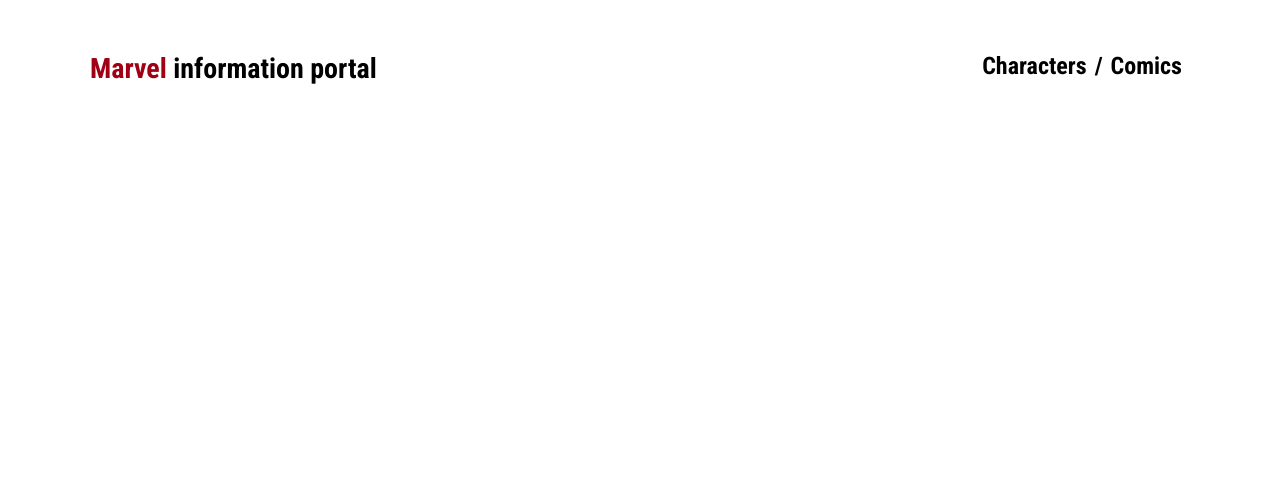
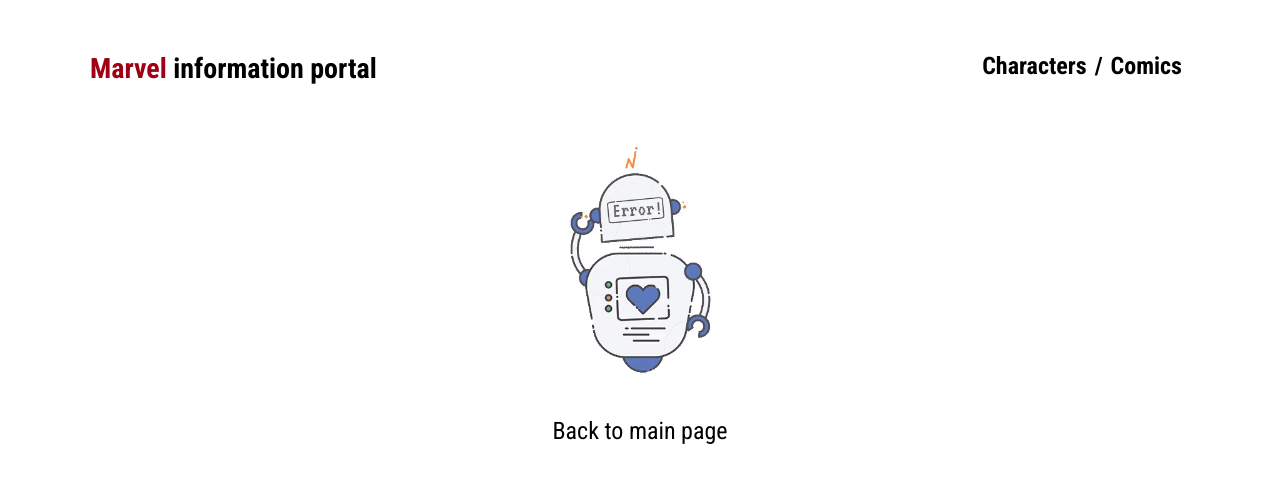
Before and after one commit to Tirsh/Marvel-api-proj, a React (Create React App) app: page /comics/1 in a window 1280 px wide. Shown: the top 482 px of the page. Built offline with nearby package versions, Linux system fonts and the light colour scheme.

Commit message:
react-route-dom 6 migration + page404

```diff
--- a/package.json
+++ b/package.json
@@ -9,7 +9,7 @@
     "prop-types": "^15.8.1",
     "react": "^18.2.0",
     "react-dom": "^18.2.0",
-    "react-router-dom": "^5.3.4",
+    "react-router-dom": "^6.16.0",
     "react-scripts": "5.0.1",
     "web-vitals": "^2.1.4"
   },
--- a/src/components/app/App.js
+++ b/src/components/app/App.js
@@ -1,8 +1,8 @@
-import { BrowserRouter as Router, Route, Switch } from "react-router-dom";
+import { BrowserRouter as Router, Route, Routes } from "react-router-dom";
 
 import AppHeader from "../appHeader/AppHeader";
 import ErrorBoundary from "../errorBoundary/ErrorBoundary";
-import { MainPage, ComicsPage } from "../pages";
+import { MainPage, ComicsPage, Page404 } from "../pages";
 
 const App = () => {
 
@@ -13,14 +13,11 @@ const App = () => {
                     <AppHeader/>
                 </ErrorBoundary>
                 <main>
-                    <Switch>
-                        <Route exact path="/">
-                            <MainPage/>
-                        </Route>
-                        <Route exact path="/comics">
-                            <ComicsPage/>
-                        </Route>
-                    </Switch>
+                    <Routes>
+                        <Route path="/" element={<MainPage/>}/>
+                        <Route path="/comics" element={<ComicsPage/>}/>
+                        <Route path="*" element={<Page404/>}/>
+                    </Routes>
                 </main>
             </div>
         </Router>
--- a/src/components/appHeader/AppHeader.js
+++ b/src/components/appHeader/AppHeader.js
@@ -12,9 +12,9 @@ const AppHeader = () => {
             </h1>
             <nav className="app__menu">
                 <ul>
-                    <li><NavLink exact activeStyle = {{'color': '#9f0012'}} to="/">Characters</NavLink></li>
+                    <li><NavLink end to="/" style={({isActive}) => ({'color': isActive ? '#9f0012' : 'inherit'})}>Characters</NavLink></li>
                     /
-                    <li><NavLink exact activeStyle = {{'color': '#9f0012'}} to="/comics">Comics</NavLink></li>
+                    <li><NavLink end style={({isActive}) => ({'color': isActive ? '#9f0012' : 'inherit'})} to="/comics">Comics</NavLink></li>
                 </ul>
             </nav>
         </header>
--- /dev/null
+++ b/src/components/pages/404.js
@@ -0,0 +1,14 @@
+import ErrorMessage from "../errorMessage/ErrorMessage";
+import { Link } from "react-router-dom";
+
+const Page404 = () => {
+    return (
+        <div>
+            <ErrorMessage/>
+            <Link style={{'display': 'block', 'textAlign': 'center', 'fontSize': '24px', 'marginTop': '30px'}} to="/">Back to main page</Link>
+        </div>
+
+    );
+}
+
+export default Page404;
--- a/src/components/pages/index.js
+++ b/src/components/pages/index.js
@@ -1,4 +1,5 @@
 import MainPage from "./MainPage";
 import ComicsPage from "./ComicsPage";
+import Page404 from "./404";
 
-export {MainPage, ComicsPage};
+export {MainPage, ComicsPage, Page404};
```
Also changed, not shown: 1 other file (tests, documents, lock files or other folders).
